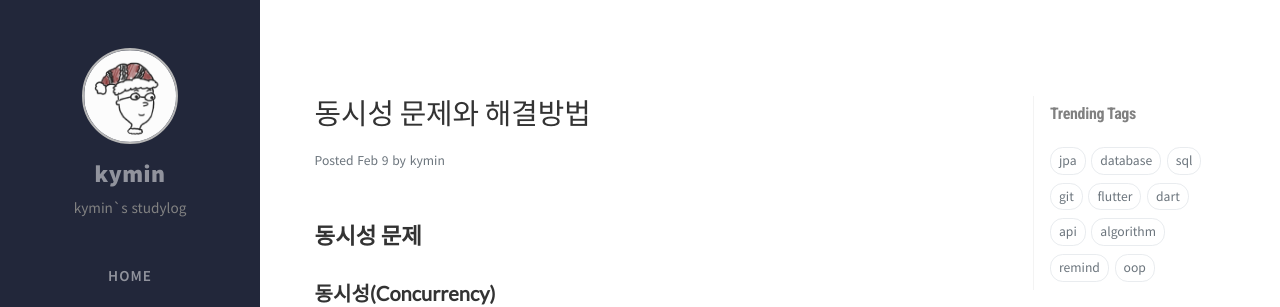
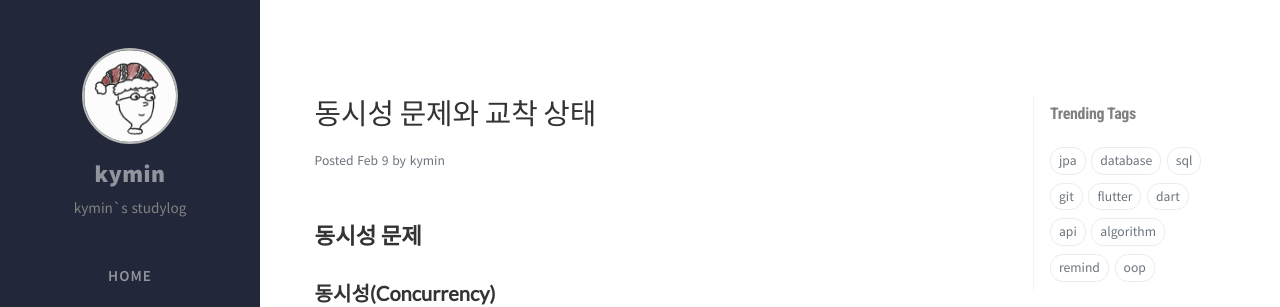
Before and after one commit to Kyoung-M1N/kyoung-M1N.github.io, a Jekyll site: the page built from _posts/spring/2025-02-09-[Spring]concurrency.md, in a window 1280 px wide and 900 px high. Shown: the top 307 px of the window. Built offline with Jekyll 4.4.1, drawn with Linux system fonts in a browser that asks for light colours; nearby versions of some CDN libraries; comment, search, counter and statistics services are not loaded.

Commit message:
docs: 포스트 수정

```diff
--- a/_posts/spring/2025-02-09-[Spring]concurrency.md
+++ b/_posts/spring/2025-02-09-[Spring]concurrency.md
@@ -1,5 +1,5 @@
 ---
-title: 동시성 문제와 해결방법
+title: 동시성 문제와 교착 상태
 author: kymin
 date: 2025-02-09 13:58
 categories: [Spring]
```
